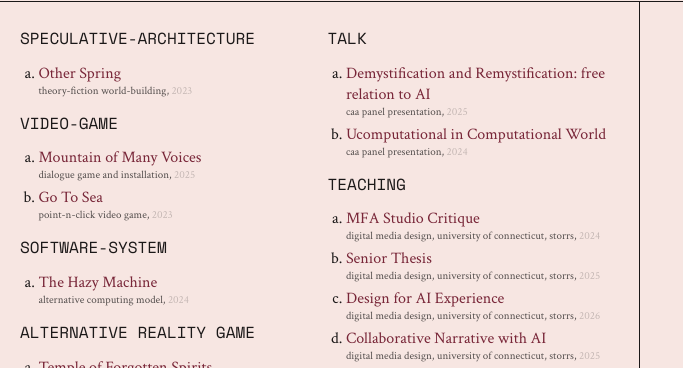
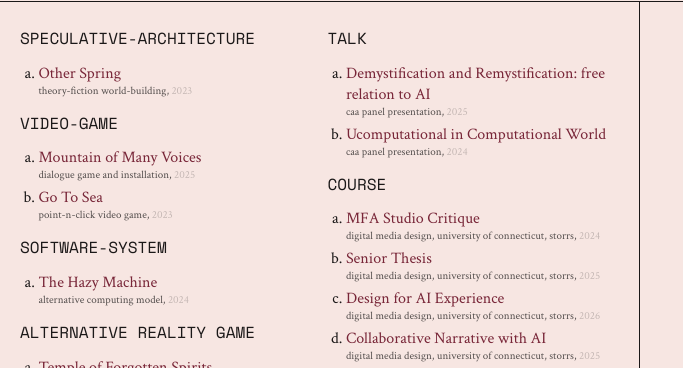
Before and after one commit to zhenzhenqi/zhenzhenqi, a Jekyll site: the page built from index.md, in a window 1280 px wide. Shown: the part 82-450 px from the top of the page, without its empty margins (0-683 px from the left). Built offline with Jekyll 4.4.1, drawn with Linux system fonts in a browser that asks for light colours.

Commit message:
Rename teaching section to course

```diff
--- a/_includes/project-list.html
+++ b/_includes/project-list.html
@@ -40,7 +40,7 @@
     </ul>
   </div>
   <div class="type-group">
-    <div class="section-title">teaching</div>
+    <div class="section-title">course</div>
     <ul>
        <li><a href="{{ '/teaching/mfa_studio_critique/' | relative_url }}"><div class="project-title">MFA Studio Critique</div></a><div class="project-subtext">Digital Media Design, University of Connecticut, Storrs,  <span class="time">2024</span></div></li>
       <li><a href="{{ '/teaching/senior_thesis/' | relative_url }}"><div class="project-title">Senior Thesis</div></a><div class="project-subtext">Digital Media Design, University of Connecticut, Storrs,  <span class="time">2025</span></div></li>
```
